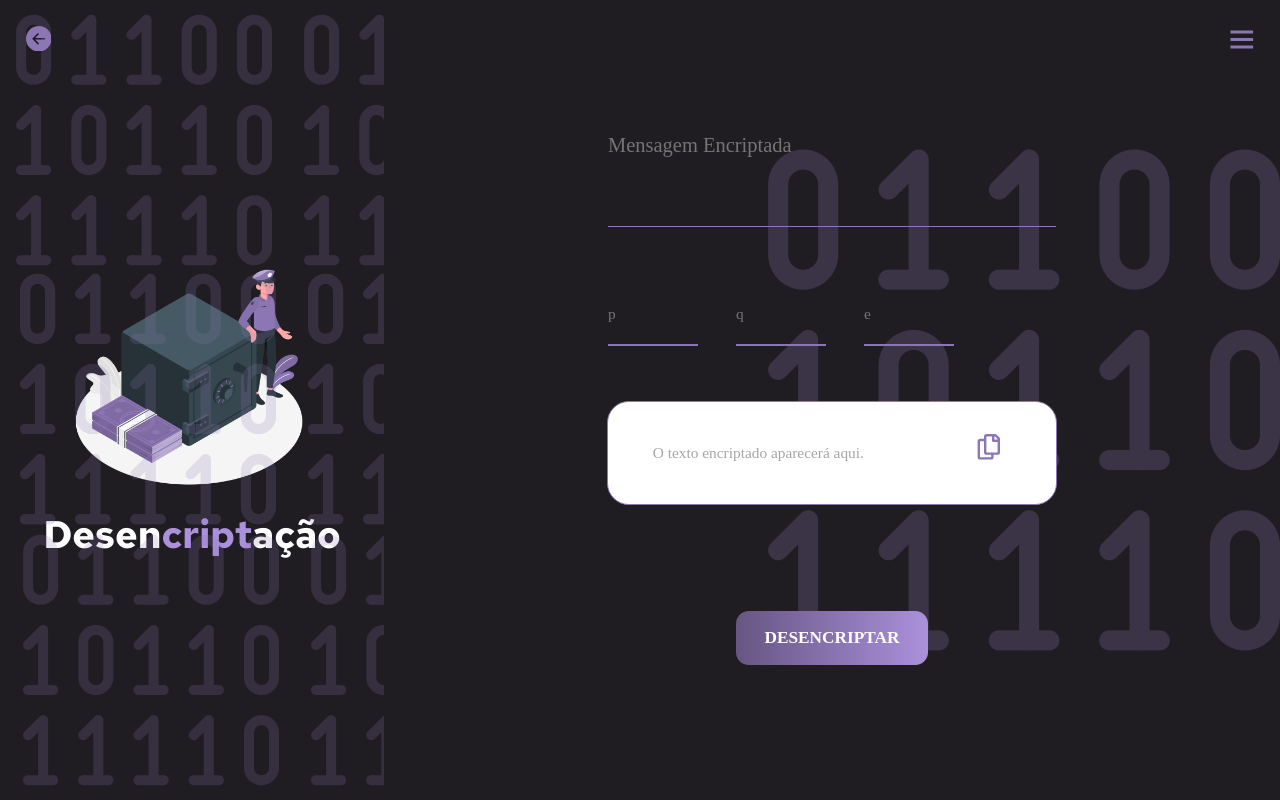
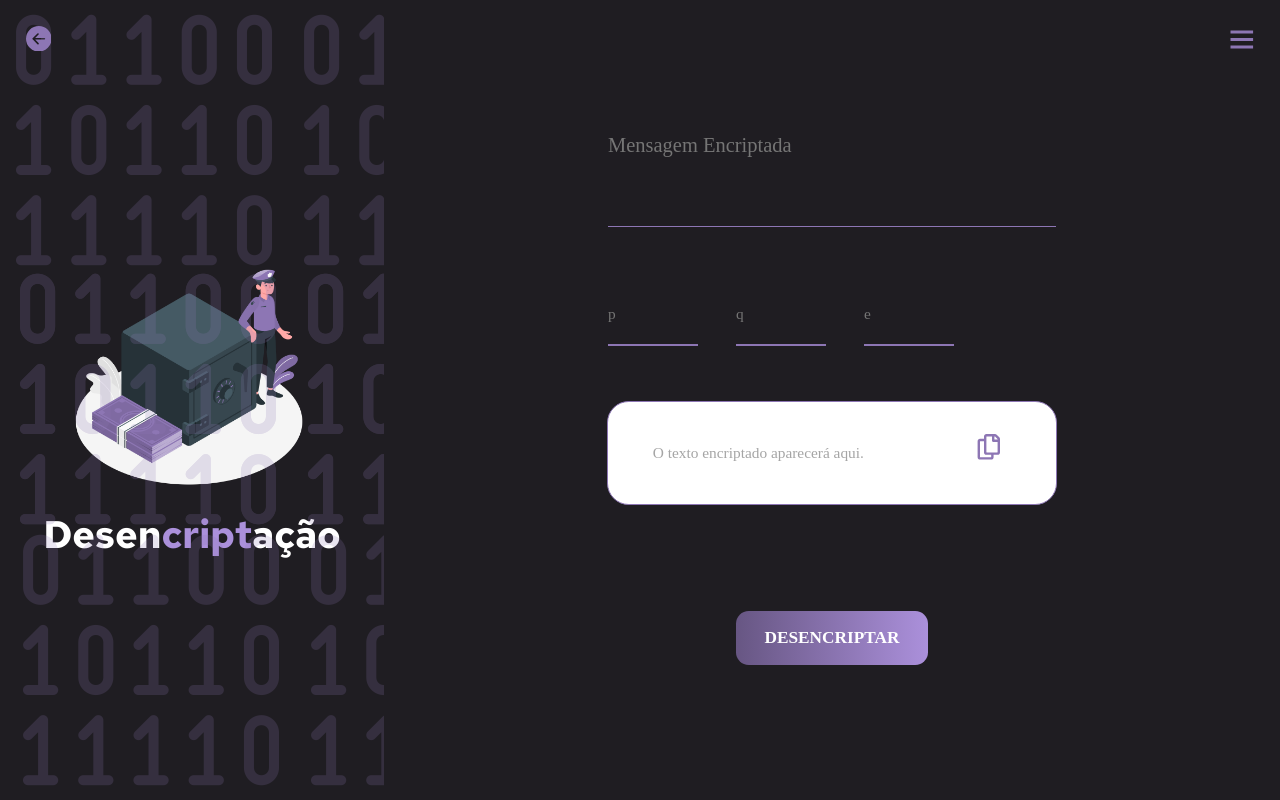
Before and after one commit to isabellexvr/rsa-md-projeto, a React (Vite) app: page /decrypt in a window 1280 px wide. Built offline with nearby package versions, Linux system fonts and the light colour scheme; a web font is replaced by a local one.

Commit message:
feat: spinners + forms requiring

```diff
--- a/index.html
+++ b/index.html
@@ -8,8 +8,9 @@
   <link rel="preconnect" href="https://fonts.googleapis.com">
 <link rel="preconnect" href="https://fonts.gstatic.com" crossorigin>
 <link href="https://fonts.googleapis.com/css2?family=Red+Hat+Mono:wght@300;400;500;600;700&display=swap" rel="stylesheet">
+<link rel="icon" type="image/x-icon" href="/src//assets/aba.png">
     <meta name="viewport" content="width=device-width, initial-scale=1.0" />
-    <title>Vite + React</title>
+    <title>RSA</title>
   </head>
   <body>
     <div id="root"></div>
--- a/src/pages/Decryptation/index.jsx
+++ b/src/pages/Decryptation/index.jsx
@@ -1,6 +1,5 @@
 import styled from "styled-components";
 import colors from "../../assets/colors";
-import binaryFirst from "../../assets/binary-code.png";
 import { FaRegCopy } from "react-icons/fa";
 import { StartButton } from "../styledComponents";
 import { CopyToClipboard } from "react-copy-to-clipboard";
@@ -13,8 +12,9 @@ import { useEncrypted } from "../../contexts/encryptedContext";
 import { useDecrypted } from "../../contexts/decryptedContext";
 import Header from "../components/Header";
 import Sidebar from "../components/Sidebar";
-import illustration from "../../assets/decrypt.png"
-import binary from "../../assets/binary.png"
+import illustration from "../../assets/decrypt.png";
+import binary from "../../assets/binary.png";
+import BeatLoader from "react-spinners/BeatLoader";
 
 export default function Decryptation({
   loading,
@@ -100,17 +100,16 @@ export default function Decryptation({
       />
       <Header sidebar={sidebar} setSidebar={setSidebar} />
       <Title>
-      <img src={illustration}/>
+        <img src={illustration} />
         <h1>
-
           Desen<strong>cript</strong>ação
         </h1>
       </Title>
       <RightContainer>
-        <img src={binaryFirst} />
         <Form onSubmit={sendForm}>
           <div className="textarea">
             <textarea
+            required
               onChange={handleForm}
               name="encryptedStr"
               placeholder="Mensagem Encriptada"
@@ -123,6 +122,7 @@ export default function Decryptation({
           <div className="inputs">
             <div className="input">
               <SmallInput
+              required
                 onChange={handleForm}
                 type="number"
                 name="p"
@@ -132,6 +132,7 @@ export default function Decryptation({
             </div>
             <div className="input">
               <SmallInput
+              required
                 onChange={handleForm}
                 type="number"
                 name="q"
@@ -141,6 +142,7 @@ export default function Decryptation({
             </div>
             <div className="input">
               <SmallInput
+              required
                 onChange={handleForm}
                 type="number"
                 name="e"
@@ -170,7 +172,13 @@ export default function Decryptation({
               {copied && <CopiedMessage>Copiado!</CopiedMessage>}
             </div>
           </EncryptedText>
-          <StartButton type="submit">DESENCRIPTAR</StartButton>
+          {loading ? (
+            <StartButton disabled>
+              <BeatLoader color="white" />
+            </StartButton>
+          ) : (
+            <StartButton type="submit">DESENCRIPTAR</StartButton>
+          )}
         </Form>
       </RightContainer>
       <ToastContainer />
@@ -201,7 +209,7 @@ const Title = styled.div`
   flex-direction: column;
   align-items: center;
   justify-content: center;
-  >img{
+  > img {
     width: 70%;
   }
   &:before {
@@ -244,13 +252,6 @@ const RightContainer = styled.div`
   background-color: ${colors.black};
   width: 70vw;
   position: relative;
-  > img {
-    position: absolute;
-    right: 0;
-    top: 50%;
-    transform: translateY(-50%);
-    opacity: 0.2;
-  }
 `;
 
 const Form = styled.form`
--- a/src/pages/Encryptation/index.jsx
+++ b/src/pages/Encryptation/index.jsx
@@ -1,6 +1,5 @@
 import styled from "styled-components";
 import colors from "../../assets/colors";
-import binaryFirst from "../../assets/binary-code.png";
 import { useState } from "react";
 import { FaRegCopy } from "react-icons/fa";
 import { StartButton } from "../styledComponents";
@@ -13,8 +12,9 @@ import { useEncrypted } from "../../contexts/encryptedContext";
 import { useDecrypted } from "../../contexts/decryptedContext";
 import Header from "../components/Header";
 import Sidebar from "../components/Sidebar";
-import binary from "../../assets/binary.png"
-import illustration from "../../assets/encrypt.png"
+import binary from "../../assets/binary.png";
+import illustration from "../../assets/encrypt.png";
+import BeatLoader from "react-spinners/BeatLoader";
 
 export default function Encryptation({
   loading,
@@ -101,16 +101,16 @@ export default function Encryptation({
       />
       <Header sidebar={sidebar} setSidebar={setSidebar} />
       <Title>
-        <img src={illustration}/>
+        <img src={illustration} />
         <h1>
           En<strong>cript</strong>ação
         </h1>
       </Title>
       <RightContainer>
-        <img src={binaryFirst} />
         <Form onSubmit={sendForm}>
           <div className="textarea">
             <textarea
+            required
               onChange={handleForm}
               name="message"
               placeholder="Mensagem"
@@ -123,6 +123,7 @@ export default function Encryptation({
           <div className="inputs">
             <div className="input">
               <SmallInput
+              required
                 onChange={handleForm}
                 type="number"
                 name="n"
@@ -132,6 +133,7 @@ export default function Encryptation({
             </div>
             <div className="input">
               <SmallInput
+              required
                 onChange={handleForm}
                 type="number"
                 name="e"
@@ -161,7 +163,13 @@ export default function Encryptation({
               {copied && <CopiedMessage>Copiado!</CopiedMessage>}
             </div>
           </EncryptedText>
-          <StartButton type="submit">ENCRIPTAR</StartButton>
+          {loading ? (
+            <StartButton disabled>
+              <BeatLoader color="white" />
+            </StartButton>
+          ) : (
+            <StartButton type="submit">ENCRIPTAR</StartButton>
+          )}
         </Form>
       </RightContainer>
       <ToastContainer />
@@ -198,7 +206,7 @@ const Title = styled.div`
   flex-direction: column;
   align-items: center;
   justify-content: center;
-  >img{
+  > img {
     width: 70%;
   }
   &:before {
@@ -241,13 +249,6 @@ const RightContainer = styled.div`
   background-color: ${colors.black};
   width: 70vw;
   position: relative;
-  > img {
-    position: absolute;
-    right: 0;
-    top: 50%;
-    transform: translateY(-50%);
-    opacity: 0.2;
-  }
 `;
 
 const Form = styled.form`
--- a/src/pages/PublicKey/index.jsx
+++ b/src/pages/PublicKey/index.jsx
@@ -3,7 +3,6 @@ import { BiSolidKey } from "react-icons/bi";
 import colors from "../../assets/colors";
 import { FaRegCopy } from "react-icons/fa";
 import { StartButton } from "../styledComponents";
-import { BsFillArrowLeftCircleFill } from "react-icons/bs";
 import { useNavigate } from "react-router-dom";
 import { useState } from "react";
 import axios from "axios";
@@ -15,7 +14,8 @@ import { useEncrypted } from "../../contexts/encryptedContext";
 import { useDecrypted } from "../../contexts/decryptedContext";
 import Header from "../components/Header";
 import Sidebar from "../components/Sidebar";
-import binary from "../../assets/binary.png"
+import binary from "../../assets/binary.png";
+import BeatLoader from "react-spinners/BeatLoader";
 
 export default function PublicKey({
   loading,
@@ -119,6 +119,7 @@ export default function PublicKey({
           <div className="inputs">
             <div className="input">
               <SmallInput
+                required
                 type="number"
                 pattern="[0-9]+"
                 name="p"
@@ -130,6 +131,7 @@ export default function PublicKey({
             </div>
             <div className="input">
               <SmallInput
+                required
                 type="number"
                 pattern="[0-9]+"
                 name="q"
@@ -141,6 +143,7 @@ export default function PublicKey({
             </div>
             <div className="input">
               <SmallInput
+                required
                 type="number"
                 pattern="[0-9]+"
                 name="e"
@@ -175,11 +178,17 @@ export default function PublicKey({
               {copied && <CopiedMessage>Copiado!</CopiedMessage>}
             </div>
           </EncryptedText>
-          <StartButton>GERAR CHAVE</StartButton>
+          {loading ? (
+            <StartButton disabled>
+              <BeatLoader color="white" />
+            </StartButton>
+          ) : (
+            <StartButton>GERAR CHAVE</StartButton>
+          )}
         </Form>
         <ToastContainer />
         <LeftBinary src={binary} />
-      <RightBinary src={binary} />
+        <RightBinary src={binary} />
       </PageContainer>
     </>
   );
```
Also changed, not shown: src/assets/aba.png (added).
